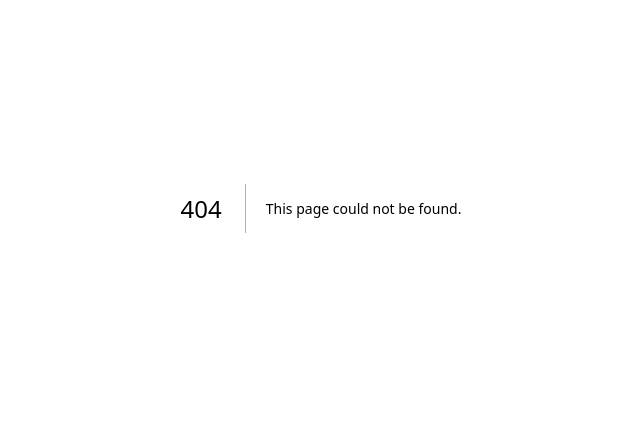
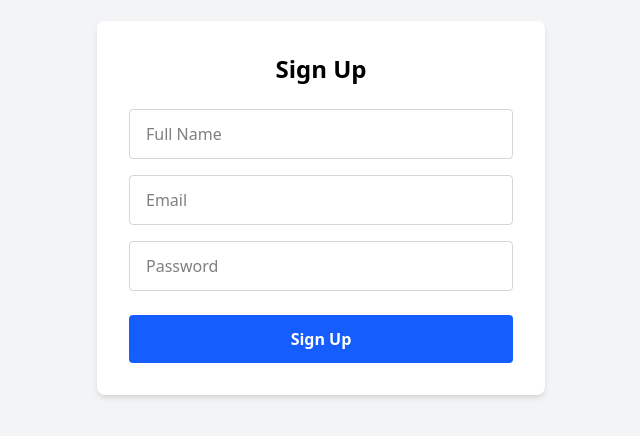
Before and after one commit to Toheed-qureshi21/supabase-prisma, a Next.js app: page /signup in a window 1280 px wide. Before the commit this address had no page. Shown: the part 192-628 px from the top of the page, without its empty margins (319-959 px from the left). Built offline with nearby package versions, Linux system fonts and the light colour scheme; no server answers.

Commit message:
Adding users table

```diff
--- /dev/null
+++ b/src/app/(auth)/login/page.jsx
@@ -0,0 +1,30 @@
+export default function Login() {
+    return (
+      <div className="min-h-screen flex items-center justify-center bg-gray-100">
+        <form className="bg-white p-8 rounded-lg shadow-md w-full max-w-md">
+          <h2 className="text-2xl font-bold mb-6 text-center">Login</h2>
+
+          <input
+            type="email"
+            placeholder="Email"
+            required
+            className="w-full mb-4 px-4 py-3 border border-gray-300 rounded focus:outline-none focus:ring-2 focus:ring-blue-500"
+          />
+
+          <input
+            type="password"
+            placeholder="Password"
+            required
+            className="w-full mb-6 px-4 py-3 border border-gray-300 rounded focus:outline-none focus:ring-2 focus:ring-blue-500"
+          />
+
+          <button
+            type="submit"
+            className="w-full bg-blue-600 text-white py-3 rounded font-semibold hover:bg-blue-700 transition"
+          >
+            Login
+          </button>
+        </form>
+      </div>
+    );
+  }
--- /dev/null
+++ b/src/app/(auth)/signup/page.jsx
@@ -0,0 +1,73 @@
+'use client';
+import { signup } from "@/libs/api-calling";
+import { ApiError } from "next/dist/server/api-utils";
+import { useState } from "react";
+
+export default function Signup() {
+  console.log(process.env.NEXT_PUBLIC_SUPABASE_API_KEY)
+  const [formData,setFormData] = useState({
+    user_name:"",
+    email:"",
+    password:""
+  })
+const handleInputChange = (e) => {
+  const {name,value} = e.target;
+  setFormData((prev)=>({...prev,[name]:value}))
+}
+const handleFormSubit = async(e) => {
+  e.preventDefault()
+  await signup(formData);
+  setFormData({
+     user_name:"",
+    email:"",
+    password:""
+  })
+
+}
+
+
+    return (
+      <div className="min-h-screen flex items-center justify-center bg-gray-100">
+        <form onSubmit={handleFormSubit} className="bg-white p-8 rounded-lg shadow-md w-full max-w-md">
+          <h2 className="text-2xl font-bold mb-6 text-center">Sign Up</h2>
+
+          <input
+            type="text"
+            name="user_name"
+            value={formData.user_name}
+            onChange={(e)=>handleInputChange(e)}
+            placeholder="Full Name"
+            required
+            className="w-full mb-4 px-4 py-3 border border-gray-300 rounded focus:outline-none focus:ring-2 focus:ring-blue-500"
+          />
+
+          <input
+            type="email"
+            name="email"
+            placeholder="Email"
+             value={formData.email}
+            onChange={(e)=>handleInputChange(e)}
+            required
+            className="w-full mb-4 px-4 py-3 border border-gray-300 rounded focus:outline-none focus:ring-2 focus:ring-blue-500"
+          />
+
+          <input
+            type="password"
+            name="password"
+             value={formData.password}
+            onChange={(e)=>handleInputChange(e)}
+            placeholder="Password"
+            required
+            className="w-full mb-6 px-4 py-3 border border-gray-300 rounded focus:outline-none focus:ring-2 focus:ring-blue-500"
+          />
+
+          <button
+            type="submit"
+            className="w-full bg-blue-600 text-white py-3 rounded font-semibold hover:bg-blue-700 transition"
+          >
+            Sign Up
+          </button>
+        </form>
+      </div>
+    );
+  }
--- /dev/null
+++ b/src/app/api/signup/route.js
@@ -0,0 +1,56 @@
+import { supabase, supabaseAdmin } from "@/libs/supbaseClient";
+import { NextResponse } from "next/server";
+
+// api route --> /signup
+export const POST = async (req) => {
+  try {
+    const { email, password, user_name } = await req.json();
+    if (!email || !password || !user_name) {
+      return NextResponse.json(
+        { message: "All fields are required " },
+        { status: 400 }
+      );
+    }
+    const { data: userData, error } = await supabase.auth.signUp({
+      email,
+      password,
+    });
+    if (error) {
+      console.log("signup error ");
+
+      return NextResponse.json({ error: error.message }, { status: 500 });
+    }
+    const auth_id = userData?.user?.id;
+    console.log("auth id",auth_id);
+
+    if (!auth_id) {
+
+
+      return NextResponse.json(
+        { error: "Signup failed: No user ID returned" },
+        { status: 500 }
+      );
+    }
+
+    const { error: insertingError } = await supabaseAdmin.from("users").insert({
+      id:auth_id,
+      user_name,
+    });
+    if (insertingError) {
+      console.log(insertingError)
+      return NextResponse.json(
+        { error: insertingError.message },
+        { status: 500 }
+      );
+    }
+
+
+    return NextResponse.json(
+      { userData, message: "User registered successfully" },
+      { status: 201 }
+    );
+  } catch (error) {
+    console.log(error.message);
+    return NextResponse.json(error.message);
+  }
+};
--- a/src/app/layout.js
+++ b/src/app/layout.js
@@ -13,8 +13,8 @@ const geistMono = Geist_Mono({
 });
 
 export const metadata = {
-  title: "Create Next App",
-  description: "Generated by create next app",
+  title: "Todo",
+  description: "next js todo app",
 };
 
 export default function RootLayout({ children }) {
--- /dev/null
+++ b/src/components/signUpForm.jsx
@@ -0,0 +1,90 @@
+'use client'
+
+import { useState } from 'react'
+import { useRouter } from 'next/navigation'
+import { supabase } from '@/libs/supbaseClient'
+
+export default function SignupForm() {
+  const [email, setEmail] = useState('')
+  const [password, setPassword] = useState('')
+  const [username, setUsername] = useState('')
+  const [error, setError] = useState(null)
+  const [loading, setLoading] = useState(false)
+  const router = useRouter()
+
+  const handleSignup = async (e ) => {
+    e.preventDefault()
+    setLoading(true)
+    setError(null)
+
+    // Step 1: Sign up with email/password
+    const { data: signUpData, error: signUpError } = await supabase.auth.signUp({
+      email,
+      password,
+    })
+
+    if (signUpError || !signUpData.user) {
+      setError(signUpError?.message || 'Signup failed')
+      setLoading(false)
+      return
+    }
+
+    // Step 2: Insert username into profiles table
+    const { error: profileError } = await supabase.from('profiles').insert({
+      id: signUpData.user.id,
+      username,
+    })
+
+    if (profileError) {
+      setError(profileError.message)
+      setLoading(false)
+      return
+    }
+
+    router.push('/login') // Redirect or show success
+    setLoading(false)
+  }
+
+  return (
+    <form onSubmit={handleSignup} className="space-y-4 max-w-md mx-auto">
+      <h2 className="text-2xl font-bold">Sign Up</h2>
+
+      <input
+        type="text"
+        value={username}
+        onChange={(e) => setUsername(e.target.value)}
+        placeholder="Username"
+        required
+        className="border rounded px-4 py-2 w-full"
+      />
+
+      <input
+        type="email"
+        value={email}
+        onChange={(e) => setEmail(e.target.value)}
+        placeholder="Email"
+        required
+        className="border rounded px-4 py-2 w-full"
+      />
+
+      <input
+        type="password"
+        value={password}
+        onChange={(e) => setPassword(e.target.value)}
+        placeholder="Password"
+        required
+        className="border rounded px-4 py-2 w-full"
+      />
+
+      {error && <p className="text-red-500">{error}</p>}
+
+      <button
+        type="submit"
+        disabled={loading}
+        className="bg-blue-600 text-white px-4 py-2 rounded hover:bg-blue-700"
+      >
+        {loading ? 'Signing up...' : 'Sign Up'}
+      </button>
+    </form>
+  )
+}
--- a/src/libs/api-calling.js
+++ b/src/libs/api-calling.js
@@ -85,3 +85,17 @@ export const markTodoAsCompleted = async(id,dispatch) => {
 
   }
 }
+
+export const signup = async(formData) => {
+  try {
+    if (!formData.email || !formData.password || !formData.user_name ) {
+      return;
+    }
+    const {data} = await api.post(`/signup`,formData);
+    console.log("Signup frontend calling api ",data);
+    return data.message;
+  } catch (error) {
+    console.log(error.response.data.message);
+
+  }
+}
--- a/src/libs/supbaseClient.js
+++ b/src/libs/supbaseClient.js
@@ -4,3 +4,8 @@ export const supabase = createClient(
     process.env.NEXT_PUBLIC_SUPABASE_URL,
     process.env.NEXT_PUBLIC_SUPABASE_API_KEY
 )
+
+export const supabaseAdmin = createClient(
+     process.env.NEXT_PUBLIC_SUPABASE_URL,
+      process.env.NEXT_PUBLIC_SUPABASE_SERVICE_ROLE_KEY
+)
```
